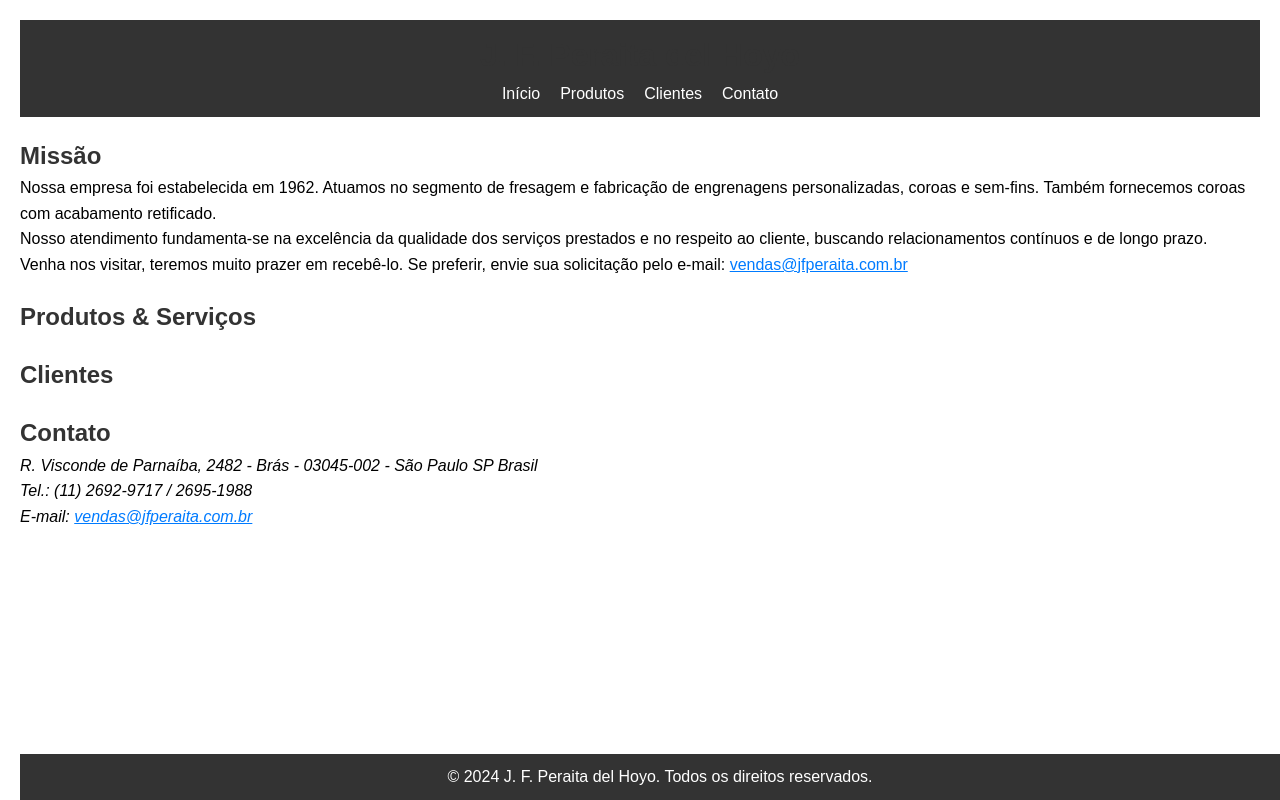
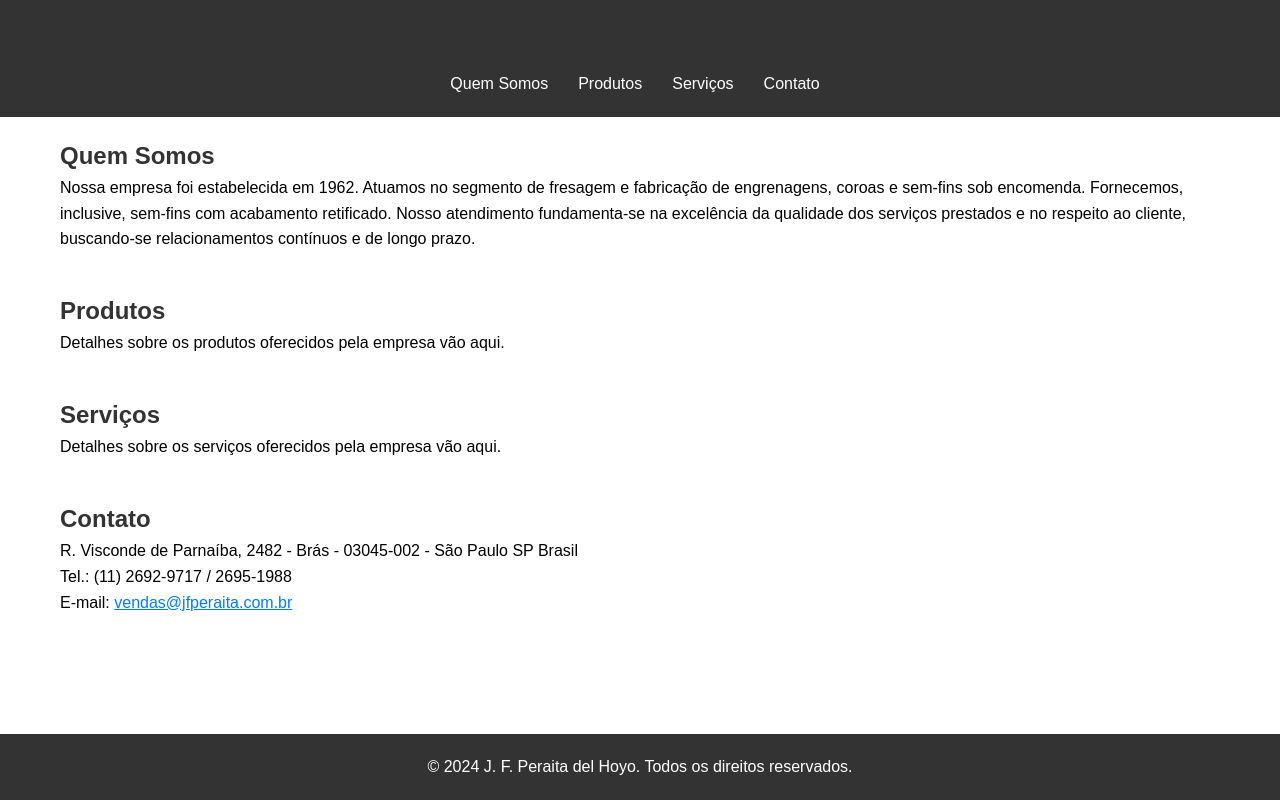
Before and after one commit to jfperaita/site, a plain HTML site: page docs/index.html in a window 1280 px wide. Drawn offline with Linux system fonts and the light colour scheme.

Commit message:
Update index.html

```diff
--- a/docs/index.html
+++ b/docs/index.html
@@ -4,53 +4,102 @@
     <meta charset="UTF-8">
     <meta name="viewport" content="width=device-width, initial-scale=1.0">
     <meta name="description" content="J. F. Peraita del Hoyo - Fresagem e fabricação de engrenagens, coroas e sem-fins sob encomenda desde 1962.">
+    <meta name="keywords" content="fresagem, engrenagens, coroas, sem-fins, fabricação sob encomenda">
+    <meta name="author" content="J. F. Peraita del Hoyo">
     <title>J. F. Peraita del Hoyo</title>
     <link rel="stylesheet" href="styles.css">
+    <style>
+        body {
+            font-family: Arial, sans-serif;
+            margin: 0;
+            padding: 0;
+            box-sizing: border-box;
+        }
+
+        .container {
+            width: 100%;
+            max-width: 1200px;
+            margin: 0 auto;
+        }
+
+        header, footer {
+            background-color: #333;
+            color: white;
+            padding: 20px 0;
+            text-align: center;
+        }
+
+        nav ul {
+            list-style-type: none;
+            padding: 0;
+        }
+
+        nav ul li {
+            display: inline;
+            margin-right: 20px;
+        }
+
+        nav ul li a {
+            color: white;
+            text-decoration: none;
+        }
+
+        section {
+            padding: 20px;
+        }
+
+        section h2 {
+            margin-top: 0;
+        }
+
+        address {
+            font-style: normal;
+        }
+    </style>
 </head>
 <body>
     <header>
+        <div class="container">
             <h1>J. F. Peraita del Hoyo</h1>
             <nav>
                 <ul>
-                <li><a href="#home">Início</a></li>
-                <li><a href="#products">Produtos</a></li>
-                <li><a href="#clients">Clientes</a></li>
+                    <li><a href="#quem-somos">Quem Somos</a></li>
+                    <li><a href="#produtos">Produtos</a></li>
+                    <li><a href="#servicos">Serviços</a></li>
                     <li><a href="#contact">Contato</a></li>
                 </ul>
             </nav>
+        </div>
     </header>
 
-    <section id="home">
-        <h2>Missão</h2>
-        <p>Nossa empresa foi estabelecida em 1962. Atuamos no segmento de fresagem e fabricação de engrenagens personalizadas, coroas e sem-fins. Também fornecemos coroas com acabamento retificado.</p>
-        <p>Nosso atendimento fundamenta-se na excelência da qualidade dos serviços prestados e no respeito ao cliente, buscando relacionamentos contínuos e de longo prazo.</p>
-        <p>Venha nos visitar, teremos muito prazer em recebê-lo. Se preferir, envie sua solicitação pelo e-mail: <a href="mailto:vendas@jfperaita.com.br">vendas@jfperaita.com.br</a></p>
+    <section id="quem-somos" class="container">
+        <h2>Quem Somos</h2>
+        <p>Nossa empresa foi estabelecida em 1962. Atuamos no segmento de fresagem e fabricação de engrenagens, coroas e sem-fins sob encomenda. Fornecemos, inclusive, sem-fins com acabamento retificado. Nosso atendimento fundamenta-se na excelência da qualidade dos serviços prestados e no respeito ao cliente, buscando-se relacionamentos contínuos e de longo prazo.</p>
     </section>
 
-    <section id="products">
-        <h2>Produtos & Serviços</h2>
-        <!-- Products details go here -->
+    <section id="produtos" class="container">
+        <h2>Produtos</h2>
+        <p>Detalhes sobre os produtos oferecidos pela empresa vão aqui.</p>
     </section>
 
-    <section id="clients">
-        <h2>Clientes</h2>
-        <!-- Clients details and logos go here -->
+    <section id="servicos" class="container">
+        <h2>Serviços</h2>
+        <p>Detalhes sobre os serviços oferecidos pela empresa vão aqui.</p>
     </section>
 
-    <section id="contact">
+    <section id="contact" class="container">
         <h2>Contato</h2>
         <address>
             R. Visconde de Parnaíba, 2482 - Brás - 03045-002 - São Paulo SP Brasil<br>
             Tel.: (11) 2692-9717 / 2695-1988<br>
             E-mail: <a href="mailto:vendas@jfperaita.com.br">vendas@jfperaita.com.br</a>
         </address>
-        <form>
-            <!-- Contact form fields -->
-        </form>
     </section>
 
     <footer>
+        <div class="container">
             <p>&copy; 2024 J. F. Peraita del Hoyo. Todos os direitos reservados.</p>
+        </div>
     </footer>
 </body>
 </html>
```
Lines whose indentation alone changed are shown as unchanged.
